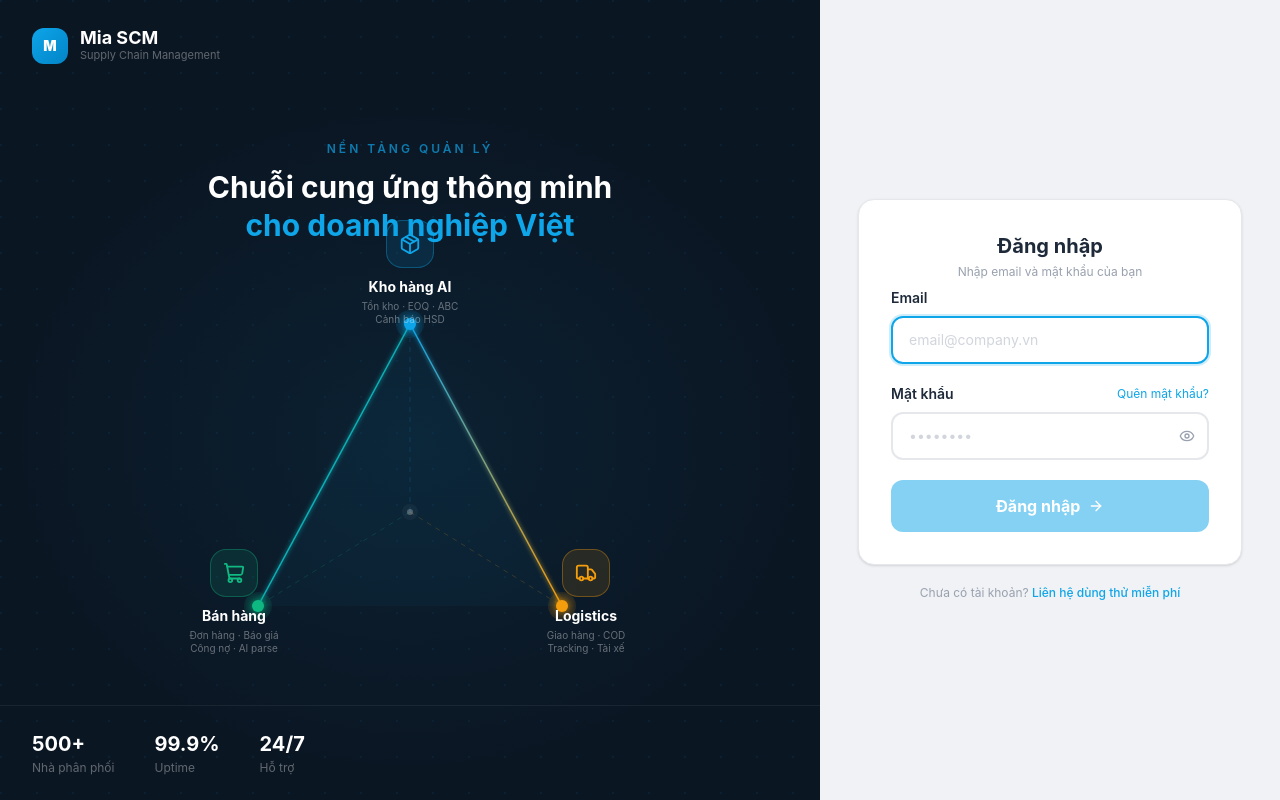
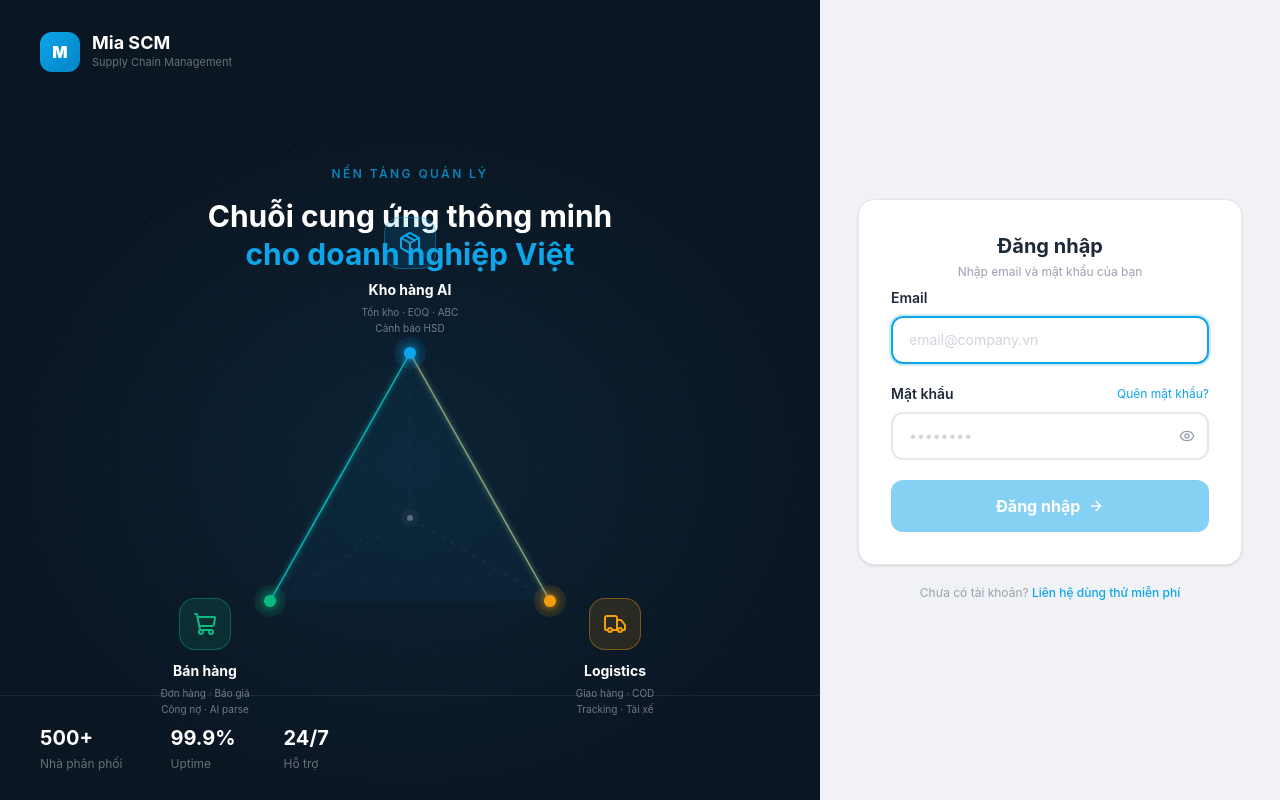
Before and after one commit to lucy080821/mia-scm, a Next.js app: page /login in a window 1280 px wide. Built offline with nearby package versions, Linux system fonts and the light colour scheme; no server answers.

Commit message:
fix: landing spacing — remove overflow-hidden, spread triangle cards wider

```diff
--- a/app/(auth)/login/page.tsx
+++ b/app/(auth)/login/page.tsx
@@ -58,7 +58,7 @@ export default function LoginPage() {
     <div className="min-h-screen flex flex-col lg:flex-row">
 
       {/* ── Hero left ─────────────────────────────────────────── */}
-      <div className="flex-1 relative flex flex-col overflow-hidden" style={{ background: '#0b1623' }}>
+      <div className="flex-1 relative flex flex-col" style={{ background: '#0b1623', minHeight: '100vh' }}>
 
         {/* Dot grid */}
         <div className="absolute inset-0 pointer-events-none" style={{
@@ -68,130 +68,113 @@ export default function LoginPage() {
 
         {/* Ambient glow */}
         <div className="absolute inset-0 pointer-events-none" style={{
-          background: 'radial-gradient(ellipse 70% 60% at 50% 55%, rgba(14,165,233,0.08) 0%, transparent 70%)',
+          background: 'radial-gradient(ellipse 70% 60% at 50% 58%, rgba(14,165,233,0.09) 0%, transparent 70%)',
         }} />
 
         {/* Logo */}
-        <div className="relative z-10 flex items-center gap-3 px-8 py-7">
-          <div className="w-9 h-9 rounded-xl flex items-center justify-center font-black text-white text-sm"
-            style={{ background: 'linear-gradient(135deg,#0ea5e9,#0284c7)' }}>M</div>
+        <div className="relative z-10 flex items-center gap-3 px-10 py-8">
+          <div className="flex items-center justify-center font-black text-white text-base rounded-xl"
+            style={{ width: 40, height: 40, background: 'linear-gradient(135deg,#0ea5e9,#0284c7)', flexShrink: 0 }}>M</div>
           <div>
             <p className="text-white font-bold text-lg leading-none">Mia SCM</p>
-            <p className="text-[11px]" style={{ color: 'rgba(255,255,255,0.35)' }}>Supply Chain Management</p>
+            <p style={{ fontSize: 11, color: 'rgba(255,255,255,0.38)', marginTop: 2 }}>Supply Chain Management</p>
           </div>
         </div>
 
-        {/* Main content */}
-        <div className="relative z-10 flex-1 flex flex-col items-center justify-center px-6 pb-4">
-          <p className="text-xs font-semibold uppercase tracking-[3px] mb-3"
-            style={{ color: 'rgba(14,165,233,0.7)' }}>Nền tảng quản lý</p>
-          <h1 className="text-white font-bold text-center leading-tight mb-14"
-            style={{ fontSize: 'clamp(22px,2.5vw,30px)' }}>
+        {/* Main content — flex-1, center vertically */}
+        <div className="relative z-10 flex-1 flex flex-col items-center justify-center px-6"
+          style={{ paddingTop: 16, paddingBottom: 32 }}>
+          <p className="text-xs font-semibold uppercase tracking-[3px] mb-4"
+            style={{ color: 'rgba(14,165,233,0.75)', letterSpacing: '0.2em' }}>Nền tảng quản lý</p>
+          <h1 className="text-white font-bold text-center leading-tight"
+            style={{ fontSize: 'clamp(20px,2.4vw,30px)', marginBottom: 64 }}>
             Chuỗi cung ứng thông minh<br />
             <span style={{ color: '#0ea5e9' }}>cho doanh nghiệp Việt</span>
           </h1>
 
-          {/* Triangle */}
-          <div className="relative" style={{ width: 360, height: 340 }}>
+          {/* Triangle wrapper — overflow visible, cards dùng absolute ra ngoài */}
+          <div style={{ position: 'relative', width: 320, height: 280 }}>
 
-            {/* SVG layer */}
-            <svg width="360" height="340" viewBox="0 0 360 340"
-              className="absolute inset-0" style={{ overflow: 'visible' }}>
+            {/* SVG — equilateral triangle: base=280, h≈242 */}
+            <svg width="320" height="280" viewBox="0 0 320 280"
+              style={{ position: 'absolute', inset: 0, overflow: 'visible' }}>
               <defs>
-                <filter id="glow" x="-50%" y="-50%" width="200%" height="200%">
-                  <feGaussianBlur stdDeviation="4" result="blur" />
+                <filter id="glow" x="-80%" y="-80%" width="260%" height="260%">
+                  <feGaussianBlur stdDeviation="5" result="blur" />
                   <feMerge><feMergeNode in="blur" /><feMergeNode in="SourceGraphic" /></feMerge>
                 </filter>
-                <filter id="glow-sm" x="-50%" y="-50%" width="200%" height="200%">
-                  <feGaussianBlur stdDeviation="2" result="blur" />
+                <filter id="glow-sm" x="-60%" y="-60%" width="220%" height="220%">
+                  <feGaussianBlur stdDeviation="2.5" result="blur" />
                   <feMerge><feMergeNode in="blur" /><feMergeNode in="SourceGraphic" /></feMerge>
                 </filter>
-                <linearGradient id="g-top-bl" x1="0%" y1="0%" x2="100%" y2="100%">
-                  <stop offset="0%" stopColor="#0ea5e9" />
-                  <stop offset="100%" stopColor="#10b981" />
+                <linearGradient id="g-tl" x1="0%" y1="0%" x2="100%" y2="100%">
+                  <stop offset="0%" stopColor="#0ea5e9" /><stop offset="100%" stopColor="#10b981" />
                 </linearGradient>
-                <linearGradient id="g-top-br" x1="0%" y1="0%" x2="100%" y2="100%">
-                  <stop offset="0%" stopColor="#0ea5e9" />
-                  <stop offset="100%" stopColor="#f59e0b" />
+                <linearGradient id="g-tr" x1="100%" y1="0%" x2="0%" y2="100%">
+                  <stop offset="0%" stopColor="#0ea5e9" /><stop offset="100%" stopColor="#f59e0b" />
                 </linearGradient>
-                <linearGradient id="g-bottom" x1="0%" y1="0%" x2="100%" y2="0%">
-                  <stop offset="0%" stopColor="#10b981" />
-                  <stop offset="100%" stopColor="#f59e0b" />
+                <linearGradient id="g-bt" x1="0%" y1="0%" x2="100%" y2="0%">
+                  <stop offset="0%" stopColor="#10b981" /><stop offset="100%" stopColor="#f59e0b" />
                 </linearGradient>
               </defs>
 
-              {/* Triangle fill */}
-              <polygon points="180,24 28,306 332,306"
-                fill="rgba(14,165,233,0.04)" stroke="none" />
+              {/* Fill */}
+              <polygon points="160,16 20,264 300,264" fill="rgba(14,165,233,0.04)" />
 
               {/* Edges */}
-              <line x1="180" y1="24" x2="28" y2="306"
-                stroke="url(#g-top-bl)" strokeWidth="1.5" filter="url(#glow-sm)" />
-              <line x1="180" y1="24" x2="332" y2="306"
-                stroke="url(#g-top-br)" strokeWidth="1.5" filter="url(#glow-sm)" />
-              <line x1="28" y1="306" x2="332" y2="306"
-                stroke="url(#g-bottom)" strokeWidth="1.5" filter="url(#glow-sm)" />
+              <line x1="160" y1="16" x2="20"  y2="264" stroke="url(#g-tl)" strokeWidth="1.5" filter="url(#glow-sm)" />
+              <line x1="160" y1="16" x2="300" y2="264" stroke="url(#g-tr)" strokeWidth="1.5" filter="url(#glow-sm)" />
+              <line x1="20"  y1="264" x2="300" y2="264" stroke="url(#g-bt)" strokeWidth="1.5" filter="url(#glow-sm)" />
 
-              {/* Dashed center lines */}
-              <line x1="180" y1="212" x2="180" y2="24"
-                stroke="rgba(14,165,233,0.18)" strokeWidth="1" strokeDasharray="5,5" />
-              <line x1="180" y1="212" x2="28" y2="306"
-                stroke="rgba(16,185,129,0.18)" strokeWidth="1" strokeDasharray="5,5" />
-              <line x1="180" y1="212" x2="332" y2="306"
-                stroke="rgba(245,158,11,0.18)" strokeWidth="1" strokeDasharray="5,5" />
+              {/* Centroid ≈ (160,181) */}
+              <line x1="160" y1="181" x2="160" y2="16"  stroke="rgba(14,165,233,0.14)" strokeWidth="1" strokeDasharray="5,7" />
+              <line x1="160" y1="181" x2="20"  y2="264" stroke="rgba(16,185,129,0.14)" strokeWidth="1" strokeDasharray="5,7" />
+              <line x1="160" y1="181" x2="300" y2="264" stroke="rgba(245,158,11,0.14)" strokeWidth="1" strokeDasharray="5,7" />
+              <circle cx="160" cy="181" r="3" fill="rgba(255,255,255,0.28)" />
+              <circle cx="160" cy="181" r="9"  fill="rgba(255,255,255,0.04)" />
 
-              {/* Center node */}
-              <circle cx="180" cy="212" r="3" fill="rgba(255,255,255,0.25)" />
-              <circle cx="180" cy="212" r="8" fill="rgba(255,255,255,0.04)" />
+              {/* Vertex top — Kho hàng */}
+              <circle cx="160" cy="16"  r="16" fill="rgba(14,165,233,0.1)" />
+              <circle cx="160" cy="16"  r="6"  fill="#0ea5e9" filter="url(#glow)" />
 
-              {/* Vertex — top (Kho hàng) */}
-              <circle cx="180" cy="24" r="14" fill="rgba(14,165,233,0.12)" />
-              <circle cx="180" cy="24" r="6" fill="#0ea5e9" filter="url(#glow)" />
+              {/* Vertex BL — Bán hàng */}
+              <circle cx="20"  cy="264" r="16" fill="rgba(16,185,129,0.1)" />
+              <circle cx="20"  cy="264" r="6"  fill="#10b981" filter="url(#glow)" />
 
-              {/* Vertex — bottom-left (Bán hàng) */}
-              <circle cx="28" cy="306" r="14" fill="rgba(16,185,129,0.12)" />
-              <circle cx="28" cy="306" r="6" fill="#10b981" filter="url(#glow)" />
-
-              {/* Vertex — bottom-right (Logistics) */}
-              <circle cx="332" cy="306" r="14" fill="rgba(245,158,11,0.12)" />
-              <circle cx="332" cy="306" r="6" fill="#f59e0b" filter="url(#glow)" />
+              {/* Vertex BR — Logistics */}
+              <circle cx="300" cy="264" r="16" fill="rgba(245,158,11,0.1)" />
+              <circle cx="300" cy="264" r="6"  fill="#f59e0b" filter="url(#glow)" />
             </svg>
 
-            {/* ── Card: Kho hàng — top center ── */}
-            <div className="absolute flex flex-col items-center text-center"
-              style={{ top: -80, left: '50%', transform: 'translateX(-50%)', width: 144 }}>
-              <div className="w-12 h-12 rounded-2xl flex items-center justify-center mb-2.5"
-                style={{ background: 'rgba(14,165,233,0.12)', border: '1px solid rgba(14,165,233,0.35)' }}>
-                <Package size={22} color="#0ea5e9" />
+            {/* Card: Kho hàng — trên đỉnh */}
+            <div style={{ position: 'absolute', top: -120, left: '50%', transform: 'translateX(-50%)', width: 160, textAlign: 'center' }}>
+              <div style={{ width: 52, height: 52, borderRadius: 16, background: 'rgba(14,165,233,0.13)', border: '1px solid rgba(14,165,233,0.4)', display: 'flex', alignItems: 'center', justifyContent: 'center', margin: '0 auto 10px' }}>
+                <Package size={24} color="#0ea5e9" />
               </div>
-              <p className="text-white font-bold text-sm leading-tight">Kho hàng AI</p>
-              <p className="text-[10px] leading-snug mt-1" style={{ color: 'rgba(255,255,255,0.38)' }}>
+              <p style={{ color: '#fff', fontWeight: 700, fontSize: 14 }}>Kho hàng AI</p>
+              <p style={{ color: 'rgba(255,255,255,0.42)', fontSize: 10, lineHeight: 1.6, marginTop: 4 }}>
                 Tồn kho · EOQ · ABC<br />Cảnh báo HSD
               </p>
             </div>
 
-            {/* ── Card: Bán hàng — bottom-left ── */}
-            <div className="absolute flex flex-col items-center text-center"
-              style={{ bottom: -16, left: -64, width: 136 }}>
-              <div className="w-12 h-12 rounded-2xl flex items-center justify-center mb-2.5"
-                style={{ background: 'rgba(16,185,129,0.12)', border: '1px solid rgba(16,185,129,0.35)' }}>
-                <ShoppingCart size={22} color="#10b981" />
+            {/* Card: Bán hàng — đỉnh trái */}
+            <div style={{ position: 'absolute', bottom: -100, left: -120, width: 150, textAlign: 'center' }}>
+              <div style={{ width: 52, height: 52, borderRadius: 16, background: 'rgba(16,185,129,0.13)', border: '1px solid rgba(16,185,129,0.4)', display: 'flex', alignItems: 'center', justifyContent: 'center', margin: '0 auto 10px' }}>
+                <ShoppingCart size={24} color="#10b981" />
               </div>
-              <p className="text-white font-bold text-sm leading-tight">Bán hàng</p>
-              <p className="text-[10px] leading-snug mt-1" style={{ color: 'rgba(255,255,255,0.38)' }}>
+              <p style={{ color: '#fff', fontWeight: 700, fontSize: 14 }}>Bán hàng</p>
+              <p style={{ color: 'rgba(255,255,255,0.42)', fontSize: 10, lineHeight: 1.6, marginTop: 4 }}>
                 Đơn hàng · Báo giá<br />Công nợ · AI parse
               </p>
             </div>
 
-            {/* ── Card: Logistics — bottom-right ── */}
-            <div className="absolute flex flex-col items-center text-center"
-              style={{ bottom: -16, right: -64, width: 136 }}>
-              <div className="w-12 h-12 rounded-2xl flex items-center justify-center mb-2.5"
-                style={{ background: 'rgba(245,158,11,0.12)', border: '1px solid rgba(245,158,11,0.35)' }}>
-                <Truck size={22} color="#f59e0b" />
+            {/* Card: Logistics — đỉnh phải */}
+            <div style={{ position: 'absolute', bottom: -100, right: -120, width: 150, textAlign: 'center' }}>
+              <div style={{ width: 52, height: 52, borderRadius: 16, background: 'rgba(245,158,11,0.13)', border: '1px solid rgba(245,158,11,0.4)', display: 'flex', alignItems: 'center', justifyContent: 'center', margin: '0 auto 10px' }}>
+                <Truck size={24} color="#f59e0b" />
               </div>
-              <p className="text-white font-bold text-sm leading-tight">Logistics</p>
-              <p className="text-[10px] leading-snug mt-1" style={{ color: 'rgba(255,255,255,0.38)' }}>
+              <p style={{ color: '#fff', fontWeight: 700, fontSize: 14 }}>Logistics</p>
+              <p style={{ color: 'rgba(255,255,255,0.42)', fontSize: 10, lineHeight: 1.6, marginTop: 4 }}>
                 Giao hàng · COD<br />Tracking · Tài xế
               </p>
             </div>
@@ -199,12 +182,12 @@ export default function LoginPage() {
         </div>
 
         {/* Stats */}
-        <div className="relative z-10 flex gap-10 px-8 py-6"
-          style={{ borderTop: '1px solid rgba(255,255,255,0.06)' }}>
+        <div className="relative z-10 flex gap-12 px-10 py-7"
+          style={{ borderTop: '1px solid rgba(255,255,255,0.07)' }}>
           {[['500+', 'Nhà phân phối'], ['99.9%', 'Uptime'], ['24/7', 'Hỗ trợ']].map(([num, label]) => (
             <div key={label}>
               <p className="text-white font-bold text-xl">{num}</p>
-              <p className="text-xs mt-0.5" style={{ color: 'rgba(255,255,255,0.35)' }}>{label}</p>
+              <p className="text-xs mt-1" style={{ color: 'rgba(255,255,255,0.38)' }}>{label}</p>
             </div>
           ))}
         </div>
```
